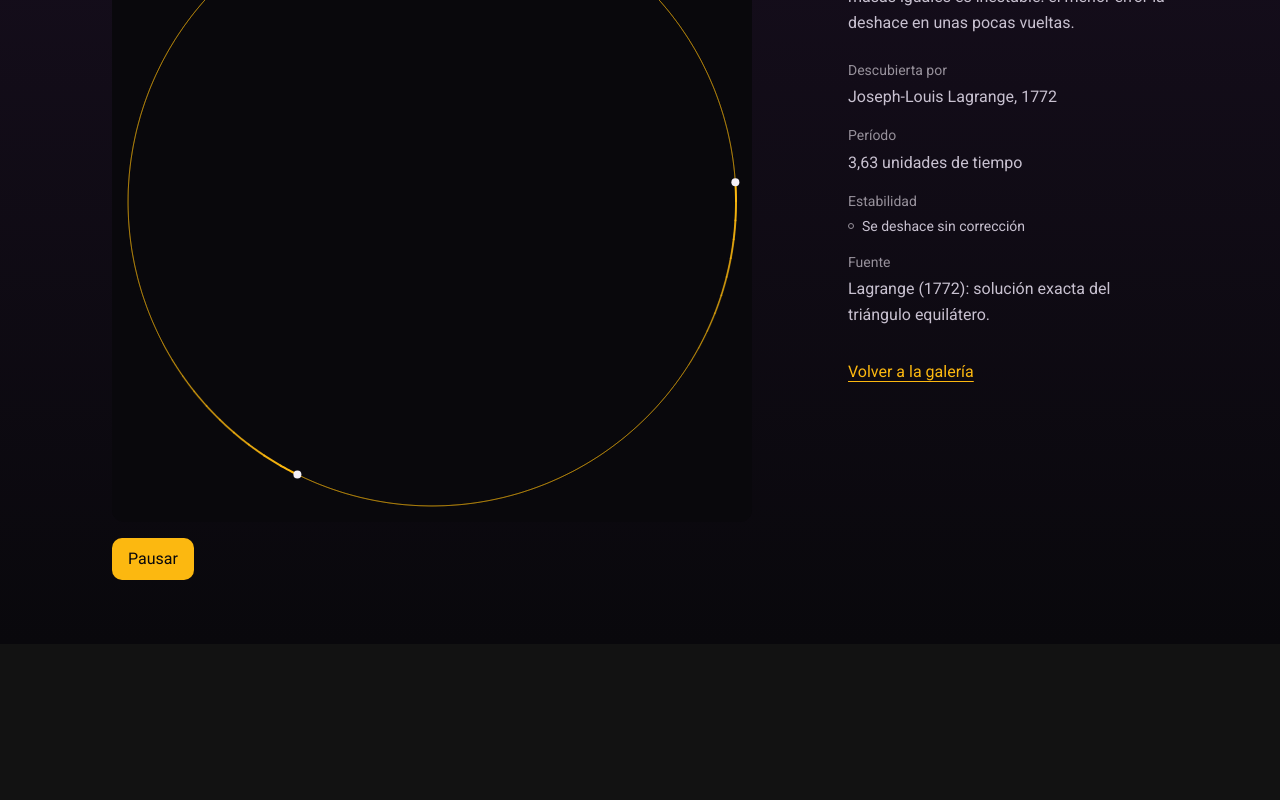
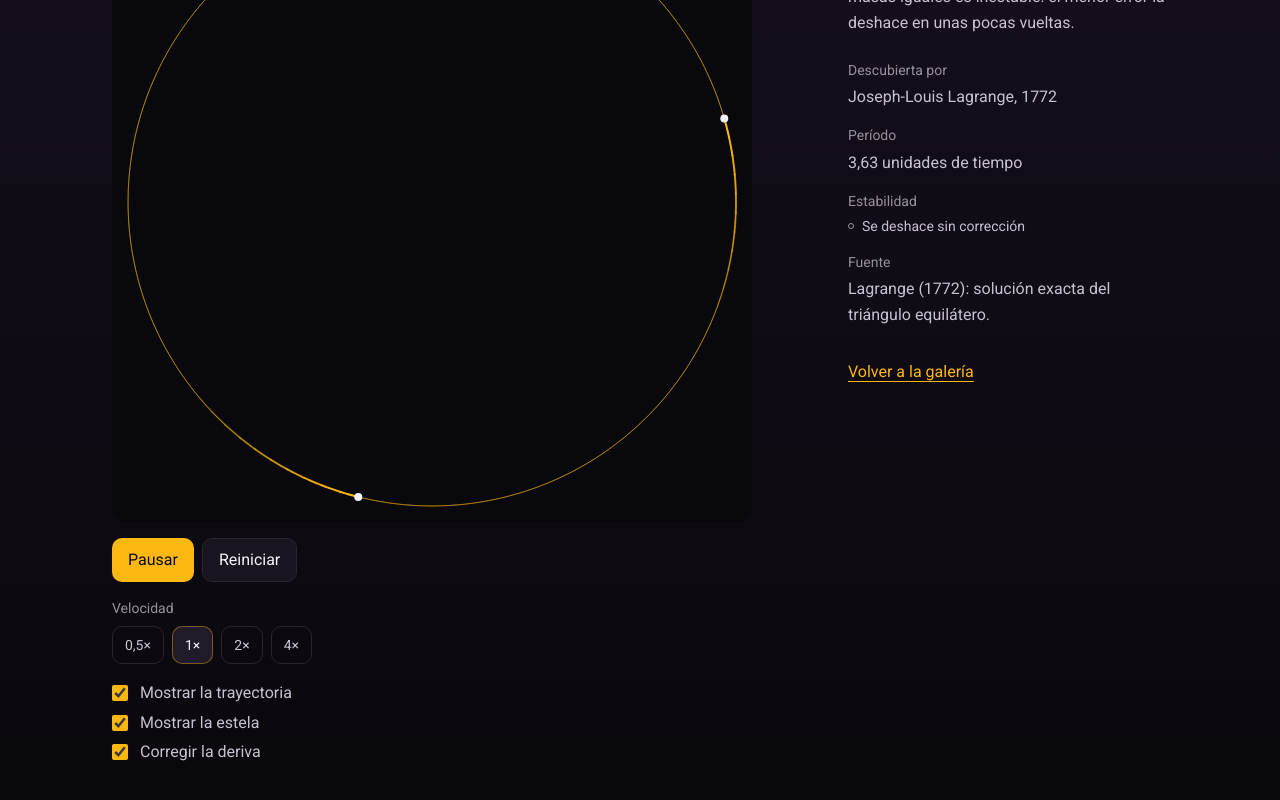
Before and after one commit to mauvies/orbitarium, a Next.js app: page /gallery/lagrange in a window 1280 px wide. Shown: the part 316-1116 px from the top of the page. Before the commit the page ends 960 px from the top, so only its background shows below. Built offline with nearby package versions, Linux system fonts and the light colour scheme.

Commit message:
feat(gallery): add playback controls and keep preferences across orbits (spec 03, Decisions 10 and 11, G5, G6)

```diff
--- /dev/null
+++ b/src/app/gallery/[slug]/detail-preferences.ts
@@ -0,0 +1,18 @@
+import type { FrameControls } from "./orbit-frame";
+import { DEFAULT_SPEED } from "./speed";
+
+/**
+ * How the reader likes to watch an orbit. The gallery layout keeps them, so
+ * they carry over from one orbit to the next (spec 03, Decision 10).
+ */
+export type DetailPreferences = FrameControls & {
+  readonly showPath: boolean;
+  readonly showTrail: boolean;
+};
+
+export const DEFAULT_DETAIL_PREFERENCES: DetailPreferences = {
+  speed: DEFAULT_SPEED,
+  showPath: true,
+  showTrail: true,
+  correction: true,
+};
--- a/src/app/gallery/[slug]/orbit-canvas.tsx
+++ b/src/app/gallery/[slug]/orbit-canvas.tsx
@@ -3,43 +3,50 @@
 import { useLayoutEffect, useRef } from "react";
 import type { OrbitPath } from "@/drawing/orbit-path";
 import type { OrbitPreset } from "@/orbits";
+import type { DetailPreferences } from "./detail-preferences";
 import {
   type OrbitAnimation,
   type PlayerControls,
   startOrbitAnimation,
 } from "./orbit-animation";
-import type { PlaybackSpeed } from "./speed";
 import { canvasAspectRatio } from "./transform";
 
 /**
  * The canvas and the animation on it. React renders it only when a control
  * changes; the frames never go through React (spec 03, Decision 5).
+ * `onCollision` must keep its identity, or the animation starts over.
  */
 export function OrbitCanvas({
   orbit,
   path,
   label,
   playing,
-  speed,
-  correction,
+  preferences: { speed, showPath, showTrail, correction },
+  onCollision,
 }: {
   orbit: OrbitPreset;
   path: OrbitPath;
   label: string;
   playing: boolean;
-  speed: PlaybackSpeed;
-  correction: boolean;
+  preferences: DetailPreferences;
+  onCollision: () => void;
 }) {
   const canvasRef = useRef<HTMLCanvasElement>(null);
   const animationRef = useRef<OrbitAnimation | null>(null);
-  const controlsRef = useRef<PlayerControls>({ playing, speed, correction });
+  const controlsRef = useRef<PlayerControls>({
+    playing,
+    speed,
+    showPath,
+    showTrail,
+    correction,
+  });
 
   // Layout effects, so the controls are in place before the first paint.
   // This one comes first, so an animation started below gets the latest.
   useLayoutEffect(() => {
-    controlsRef.current = { playing, speed, correction };
+    controlsRef.current = { playing, speed, showPath, showTrail, correction };
     animationRef.current?.setControls(controlsRef.current);
-  }, [playing, speed, correction]);
+  }, [playing, speed, showPath, showTrail, correction]);
 
   useLayoutEffect(() => {
     const canvas = canvasRef.current;
@@ -51,13 +58,14 @@ export function OrbitCanvas({
       orbit,
       path,
       controlsRef.current,
+      onCollision,
     );
     animationRef.current = animation;
     return () => {
       animation.stop();
       animationRef.current = null;
     };
-  }, [orbit, path]);
+  }, [orbit, path, onCollision]);
 
   return (
     <canvas
--- a/src/app/gallery/[slug]/orbit-player.tsx
+++ b/src/app/gallery/[slug]/orbit-player.tsx
@@ -1,14 +1,15 @@
 "use client";
 
-import { useState } from "react";
+import { useCallback, useState, useSyncExternalStore } from "react";
 import { es } from "@/content/es";
 import type { OrbitPath } from "@/drawing/orbit-path";
 import type { OrbitPreset } from "@/orbits";
+import { useGallerySession } from "../gallery-session";
 import { OrbitCanvas } from "./orbit-canvas";
-import { DEFAULT_SPEED } from "./speed";
+import { PlayerControls } from "./player-controls";
 import { usePrefersReducedMotion } from "./use-prefers-reduced-motion";
 
-/** The animated orbit and its play button. */
+/** The animated orbit, its controls and the collision message. */
 export function OrbitPlayer({
   orbit,
   path,
@@ -16,27 +17,56 @@ export function OrbitPlayer({
   orbit: OrbitPreset;
   path: OrbitPath;
 }) {
+  const { detailPreferences, changeDetailPreferences } = useGallerySession();
   const prefersReducedMotion = usePrefersReducedMotion();
+  const hydrated = useHydrated();
   const [playChoice, setPlayChoice] = useState<boolean | null>(null);
+  const [collided, setCollided] = useState(false);
+  // A new key mounts a fresh canvas: a new playback and an empty trail.
+  const [run, setRun] = useState(0);
+  const handleCollision = useCallback(() => setCollided(true), []);
   // Spec 03, Decision 11: reduced motion only decides how playback starts.
   const playing = playChoice ?? !prefersReducedMotion;
+
   return (
-    <div className="grid justify-items-start gap-4">
+    <div className="grid w-full justify-items-start gap-4">
       <OrbitCanvas
+        key={run}
         orbit={orbit}
         path={path}
         label={es.detail.player.canvasLabel(es.orbits[orbit.slug].name)}
         playing={playing}
-        speed={DEFAULT_SPEED}
-        correction={true}
+        preferences={detailPreferences}
+        onCollision={handleCollision}
       />
-      <button
-        type="button"
-        onClick={() => setPlayChoice(!playing)}
-        className="rounded-[10px] bg-accent px-4 py-2 text-bg-bottom"
-      >
-        {playing ? es.detail.player.pause : es.detail.player.play}
-      </button>
+      <p aria-live="polite" className="text-strong empty:hidden">
+        {collided ? es.detail.player.collision : ""}
+      </p>
+      <PlayerControls
+        playing={playing}
+        collided={collided}
+        hydrated={hydrated}
+        preferences={detailPreferences}
+        onPlayingChange={setPlayChoice}
+        onRestart={() => {
+          setCollided(false);
+          setRun((previous) => previous + 1);
+        }}
+        onPreferencesChange={changeDetailPreferences}
+      />
     </div>
   );
 }
+
+/** False while rendering on the server and hydrating, true after. */
+function useHydrated(): boolean {
+  return useSyncExternalStore(
+    subscribeToNothing,
+    () => true,
+    () => false,
+  );
+}
+
+function subscribeToNothing(): () => void {
+  return () => {};
+}
--- /dev/null
+++ b/src/app/gallery/[slug]/player-controls.tsx
@@ -0,0 +1,99 @@
+import { es } from "@/content/es";
+import type { DetailPreferences } from "./detail-preferences";
+import { PLAYBACK_SPEEDS } from "./speed";
+
+const { player } = es.detail;
+
+const TOGGLES = [
+  { preference: "showPath", label: player.showPath },
+  { preference: "showTrail", label: player.showTrail },
+  { preference: "correction", label: player.correction },
+] as const;
+
+/**
+ * Native buttons, radio buttons and checkboxes, so every control works from
+ * the keyboard (spec 03, Decision 11). Disabled until the page hydrates: a
+ * click before then would be lost.
+ */
+export function PlayerControls({
+  playing,
+  collided,
+  hydrated,
+  preferences,
+  onPlayingChange,
+  onRestart,
+  onPreferencesChange,
+}: {
+  playing: boolean;
+  collided: boolean;
+  hydrated: boolean;
+  preferences: DetailPreferences;
+  onPlayingChange: (playing: boolean) => void;
+  onRestart: () => void;
+  onPreferencesChange: (preferences: DetailPreferences) => void;
+}) {
+  return (
+    <fieldset disabled={!hydrated} className="grid gap-4">
+      <div className="flex flex-wrap gap-2">
+        <button
+          type="button"
+          onClick={() => onPlayingChange(!playing)}
+          // A collision stops the animation; only restarting goes on.
+          disabled={collided}
+          className="rounded-[10px] bg-accent px-4 py-2 text-bg-bottom disabled:opacity-50"
+        >
+          {playing && !collided ? player.pause : player.play}
+        </button>
+        <button
+          type="button"
+          onClick={onRestart}
+          className="rounded-[10px] border border-line bg-surface px-4 py-2 text-strong hover:bg-surface-raised"
+        >
+          {player.restart}
+        </button>
+      </div>
+      <fieldset>
+        <legend className="text-small text-muted">{player.speed}</legend>
+        <div className="mt-2 flex flex-wrap gap-2">
+          {PLAYBACK_SPEEDS.map((speed) => (
+            <label
+              key={speed}
+              className="relative flex items-center rounded-[10px] border border-line px-3 py-2 text-small hover:text-strong has-checked:border-accent/40 has-checked:bg-surface-raised has-checked:text-strong"
+            >
+              {/* Invisible but covering the label: it takes the clicks, and the focus ring outlines the whole option. */}
+              <input
+                type="radio"
+                name="speed"
+                checked={preferences.speed === speed}
+                onChange={() => onPreferencesChange({ ...preferences, speed })}
+                className="absolute inset-0 cursor-pointer appearance-none rounded-[10px]"
+              />
+              {player.speedOption(speed)}
+            </label>
+          ))}
+        </div>
+      </fieldset>
+      <div className="grid gap-1">
+        {TOGGLES.map(({ preference, label }) => (
+          <label
+            key={preference}
+            className="flex min-h-6 cursor-pointer items-center gap-3 hover:text-strong"
+          >
+            <input
+              type="checkbox"
+              checked={preferences[preference]}
+              onChange={(event) =>
+                onPreferencesChange({
+                  ...preferences,
+                  [preference]: event.target.checked,
+                })
+              }
+              className="size-4 cursor-pointer accent-accent"
+            />
+            {label}
+          </label>
+        ))}
+      </div>
+    </fieldset>
+  );
+}
--- a/src/app/gallery/gallery-session.tsx
+++ b/src/app/gallery/gallery-session.tsx
@@ -1,6 +1,10 @@
 "use client";
 
 import { createContext, type ReactNode, useContext, useState } from "react";
+import {
+  DEFAULT_DETAIL_PREFERENCES,
+  type DetailPreferences,
+} from "./[slug]/detail-preferences";
 
 /**
  * What the gallery section remembers while the reader moves between its
@@ -11,14 +15,26 @@ type GallerySession = {
   /** The gallery's query string, so the back link keeps the filter. */
   readonly gallerySearch: string;
   readonly rememberGallerySearch: (search: string) => void;
+  readonly detailPreferences: DetailPreferences;
+  readonly changeDetailPreferences: (preferences: DetailPreferences) => void;
 };
 
 const GallerySessionContext = createContext<GallerySession | null>(null);
 
 export function GallerySessionProvider({ children }: { children: ReactNode }) {
   const [gallerySearch, rememberGallerySearch] = useState("");
+  const [detailPreferences, changeDetailPreferences] = useState(
+    DEFAULT_DETAIL_PREFERENCES,
+  );
   return (
-    <GallerySessionContext value={{ gallerySearch, rememberGallerySearch }}>
+    <GallerySessionContext
+      value={{
+        gallerySearch,
+        rememberGallerySearch,
+        detailPreferences,
+        changeDetailPreferences,
+      }}
+    >
       {children}
     </GallerySessionContext>
   );
--- a/src/content/es.ts
+++ b/src/content/es.ts
@@ -70,6 +70,8 @@ const twoDecimals = new Intl.NumberFormat("es", {
   minimumFractionDigits: 2,
   maximumFractionDigits: 2,
 });
+// "0,5×", "1×".
+const speedFormat = new Intl.NumberFormat("es", { maximumFractionDigits: 1 });
 
 export const es = {
   site: {
@@ -140,6 +142,15 @@ export const es = {
     player: {
       play: "Reproducir",
       pause: "Pausar",
+      restart: "Reiniciar",
+      speed: "Velocidad",
+      speedOption: (speed: number) => `${speedFormat.format(speed)}×`,
+      showPath: "Mostrar la trayectoria",
+      showTrail: "Mostrar la estela",
+      correction: "Corregir la deriva",
+      // Spec 03, Decision 12.
+      collision:
+        "Dos cuerpos han chocado y la simulación se ha detenido. Pulsa «Reiniciar» para empezar de nuevo.",
       // Spec 03, Decision 11: the canvas's text alternative.
       canvasLabel: (name: string) =>
         `Animación de la órbita ${name}: los tres cuerpos recorren su trayectoria, dibujada en trazo tenue, y cada uno deja una estela corta.`,
```
Also changed, not shown: src/app/gallery/[slug]/orbit-animation.ts (+16 -10 lines), 2 other files (tests, documents, lock files or other folders).
